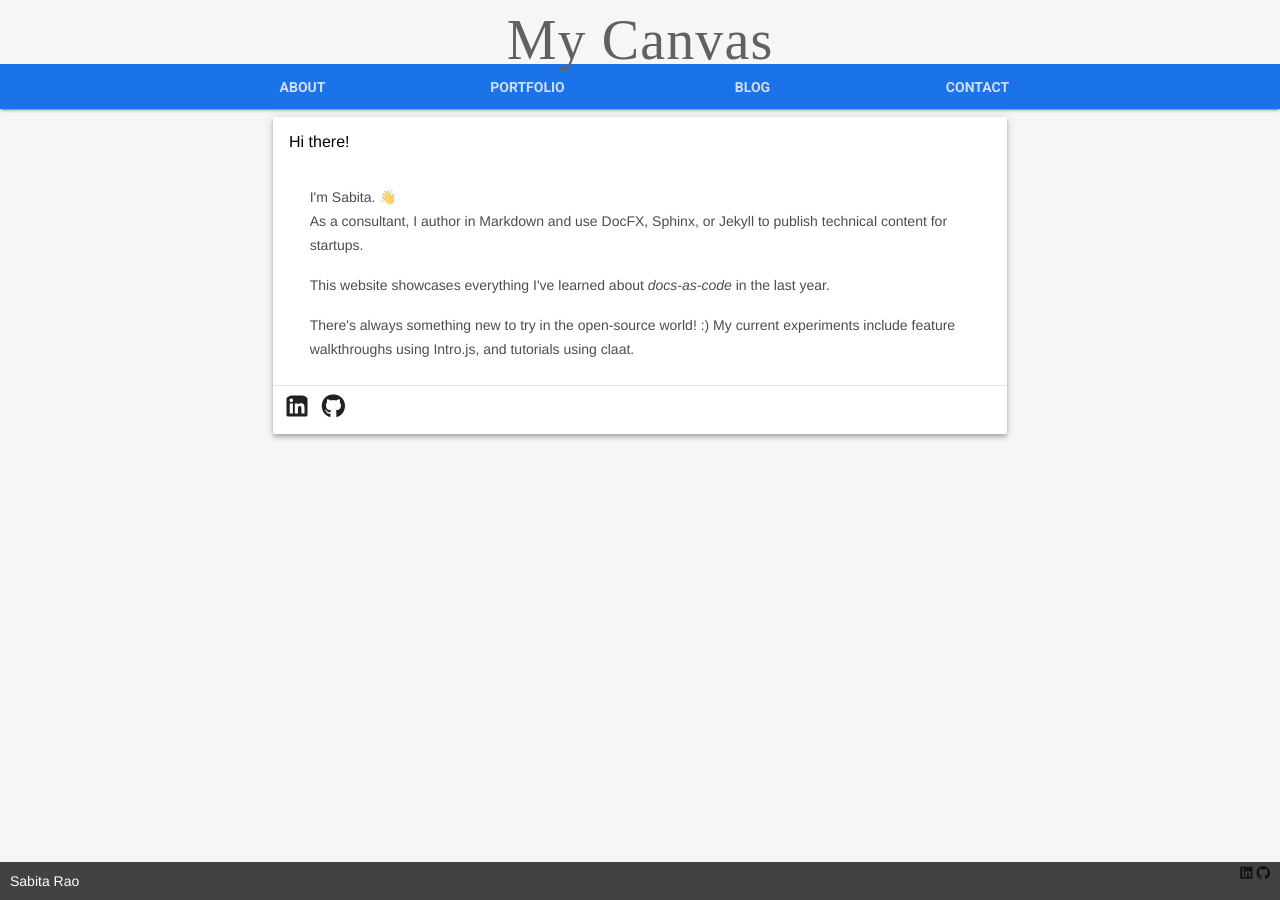
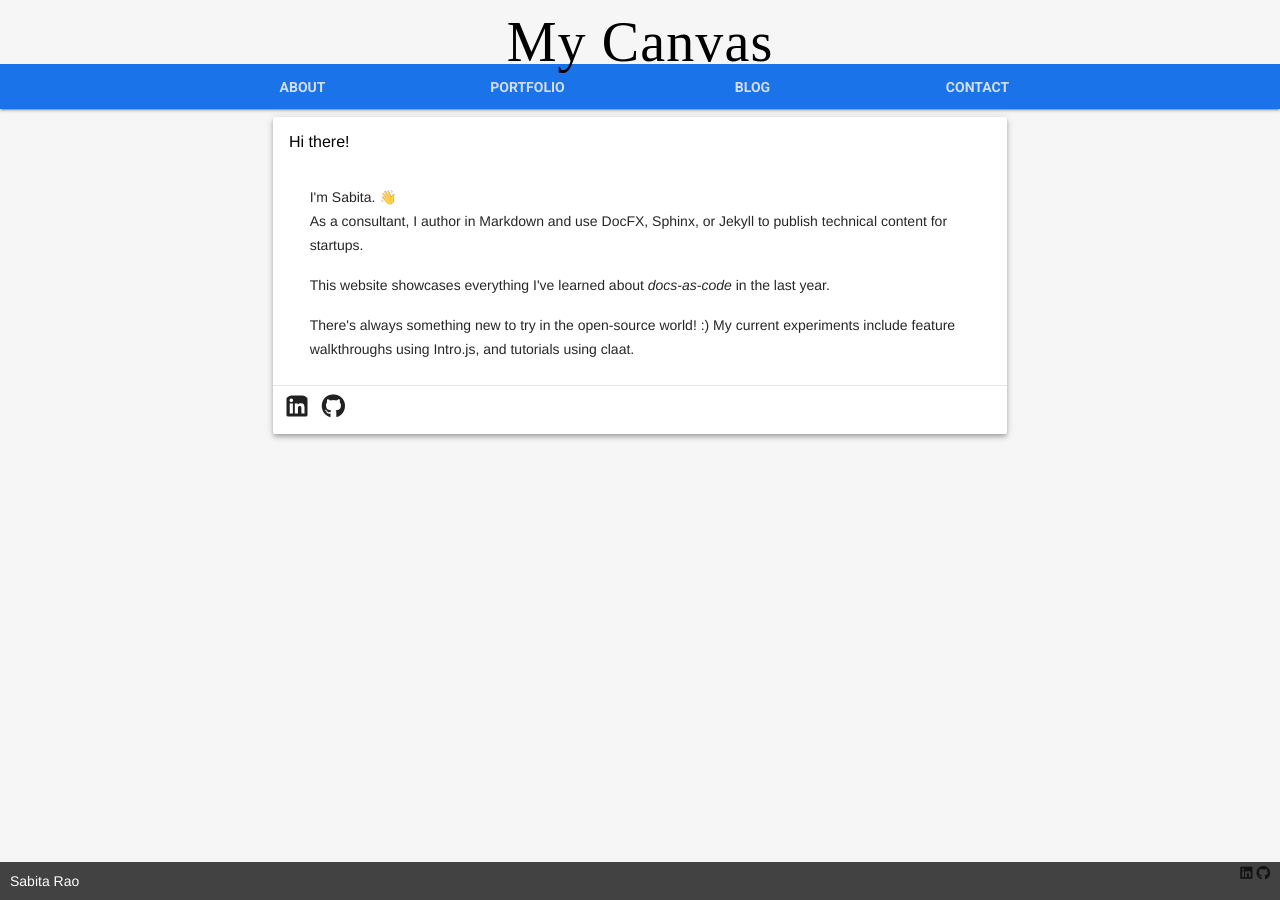
Before and after one commit to sabitarao/sabitarao.github.io, a Jekyll site: the page built from index.html, in a window 1280 px wide. Built offline with Jekyll 4.4.1, drawn with Linux system fonts in a browser that asks for light colours; nearby versions of some CDN libraries; emoji names are drawn with the system emoji font; some web fonts are replaced.

Commit message:
font colors

```diff
--- a/css/styles.css
+++ b/css/styles.css
@@ -16,8 +16,8 @@
   font-weight: normal;
   font-family: 'Fredericka the Great', cursive;
   line-height: 35px;
-  margin-top: 17px;
-  color: #616161;
+  margin-top: 20px;
+  color: black;
 }
 
 .mdl-card {
@@ -27,7 +27,7 @@
 }
 
 .mdl-card__supporting-text {
-    color: rgba(0,0,0,.7);
+    color: rgba(0,0,0,0.85);
 }
 
 .is-compact .mdl-layout__title span {
```
Also changed, not shown: _posts/2020-05-20-learning-to-code.md (+3 -3 lines).
